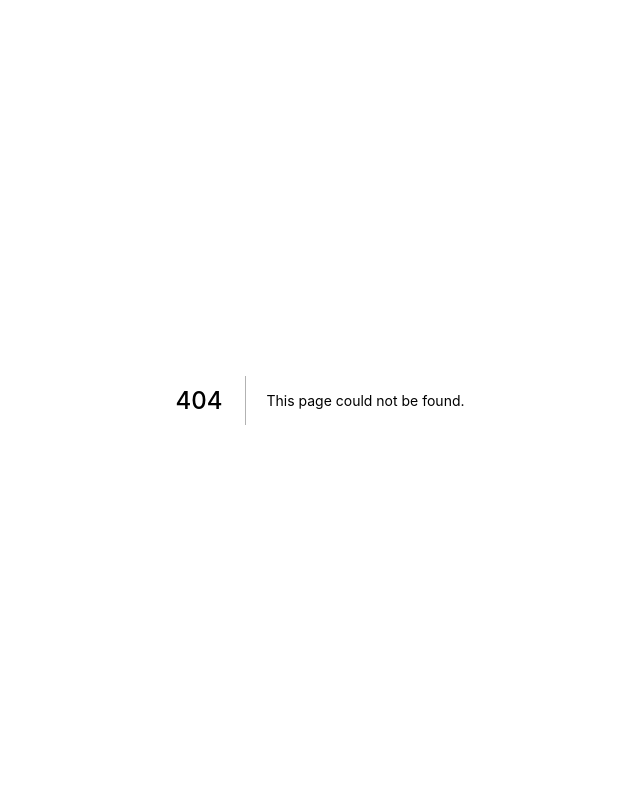
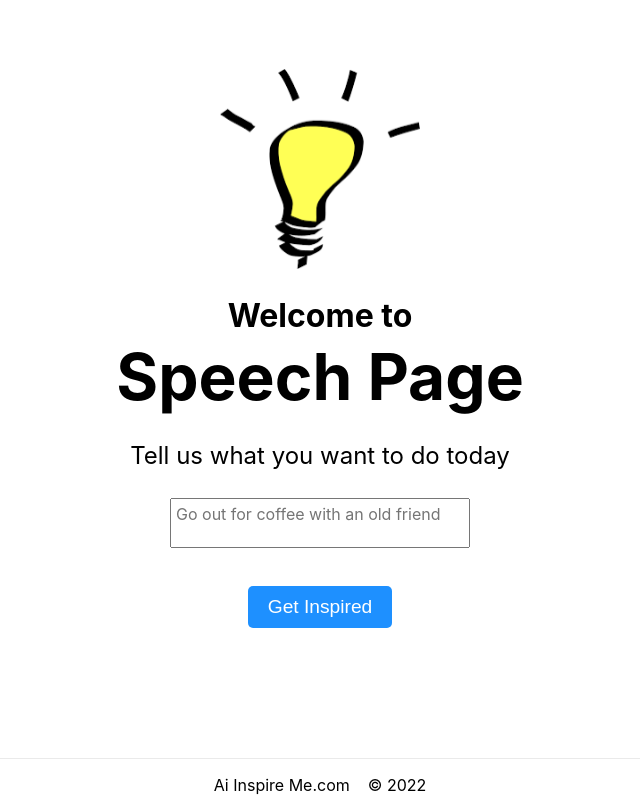
Before and after one commit to dwestland/ai-chat-app, a Next.js app: page /speech in a window 1280 px wide. Before the commit this address had no page. Shown: the whole page, without its empty margins (320-960 px from the left). Built offline with nearby package versions, Linux system fonts and the light colour scheme.

Commit message:
Add speech page

```diff
--- /dev/null
+++ b/pages/speech.tsx
@@ -0,0 +1,91 @@
+import React, { useState } from 'react'
+import Head from 'next/head'
+import Image from 'next/image'
+import styles from '../styles/Home.module.css'
+
+export default function SpeechPage() {
+  const year = new Date().getFullYear()
+  const [message, setMessage] = useState('')
+  const [response, setResponse] = useState('')
+  const [isLoading, setIsLoading] = useState(false)
+  const [error, setError] = useState('')
+  const [isMessageEmpty, setIsMessageEmpty] = useState(false)
+
+  const html = '<span speak="Hello, I am a React component and I can speak!">'
+
+  const handleSubmit = (e) => {
+    e.preventDefault()
+    if (message === '') {
+      setIsMessageEmpty(true)
+      // return
+    } else {
+      setIsMessageEmpty(false)
+
+      setIsLoading(true)
+      fetch('/api/ai-message', {
+        method: 'POST',
+        headers: {
+          'Content-Type': 'application/json',
+        },
+        body: JSON.stringify({ message }),
+      })
+        .then((res) => res.json())
+        .then((data) => setResponse(data.name))
+        .catch((err) => setError(err))
+        .finally(() => setIsLoading(false))
+    }
+  }
+
+  // const commentEnterSubmit = (e) => {
+  //   if (e.key === 'Enter' && e.shiftKey === false) {
+  //     // const data = { content: e.target.value }
+  //     return handleSubmit(handleSubmit(e))
+  //   }
+  // }
+
+  return (
+    <div className={styles.container}>
+      <Head>
+        <title>Ai Inspire Me</title>
+      </Head>
+
+      <main className={styles.main}>
+        <div dangerouslySetInnerHTML={{ __html: html }} />
+        <Image src="/lightbulb.png" width={200} height={200} alt="lightbulb" />
+        <h2>Welcome to</h2>
+        <h1 className={styles.title}>Speech Page</h1>
+        <p className={styles.description}>Tell us what you want to do today</p>
+        <form onSubmit={handleSubmit}>
+          <textarea
+            placeholder="Go out for coffee with an old friend"
+            value={message}
+            onChange={(e) => setMessage(e.target.value)}
+            // onKeyPress={commentEnterSubmit}
+          />
+          {isMessageEmpty ? (
+            <p className={styles.validationError}>
+              Please tell us what you want to do!
+            </p>
+          ) : (
+            <p className={styles.validationError}>&nbsp;</p>
+          )}
+          <button type="submit" className={styles.bnt}>
+            Get Inspired
+          </button>
+        </form>
+        {error && <p className={styles.error}>{error}</p>}
+        {isLoading ? (
+          <div className={styles.loading}>
+            <Image src="/loading.gif" width={100} height={100} alt="loading" />
+          </div>
+        ) : (
+          <p className={styles.response}>{response}</p>
+        )}
+      </main>
+
+      <footer className={styles.footer}>
+        <p>Ai Inspire Me.com &nbsp;&nbsp; &copy; {year}</p>
+      </footer>
+    </div>
+  )
+}
```
